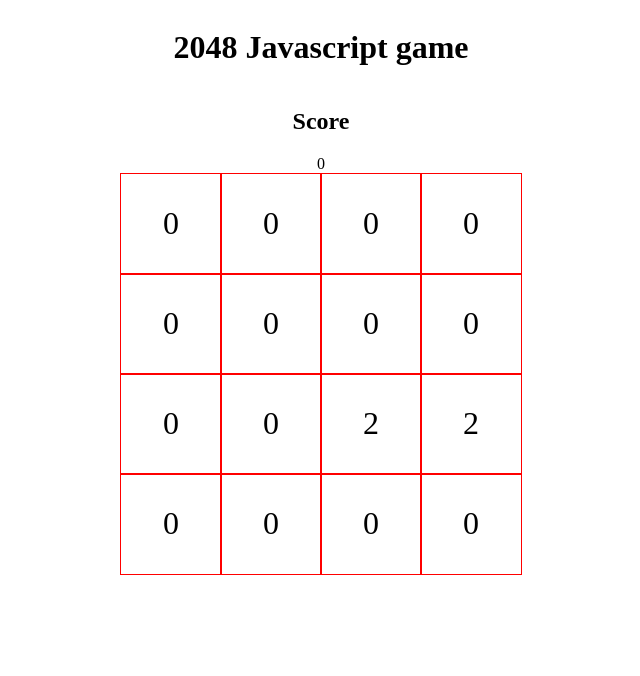
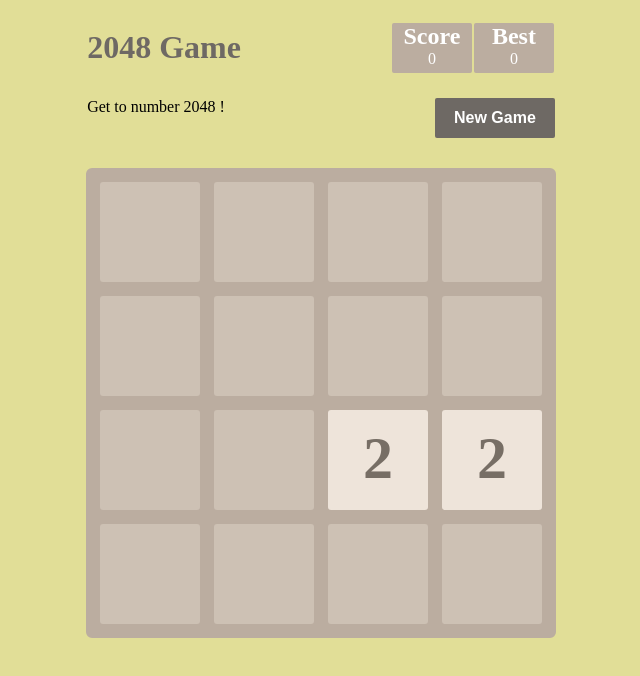
Before and after one commit to tTodorov8/2048-JS-game, a plain HTML site: page index.html in a window 1280 px wide. Shown: the whole page, without its empty margins (319-959 px from the left). Drawn offline with Linux system fonts and the light colour scheme.

Commit message:
style added

```diff
--- a/assets/script.js
+++ b/assets/script.js
@@ -1,9 +1,14 @@
 document.addEventListener("DOMContentLoaded", () => {
   const gridWrapper = document.querySelector(".grid-wrapper");
-  const scoreDisplay = document.querySelector(".score");
+  const scoreDisplay = document.querySelector("#score");
   const resultDisplay = document.querySelector("#result");
+  const bestScoreDisplay = document.querySelector("#best-score");
+  const newGameButton = document.querySelector("#new-game");
+
+  let bestScore = JSON.parse(localStorage.getItem("bestScore"));
   const width = 4;
   let squaresArray = [];
+  let score = 0;
 
   function createGridBoard() {
     for (let i = 0; i < width * width; i++) {
@@ -14,6 +19,7 @@ document.addEventListener("DOMContentLoaded", () => {
     }
     generateRandomNumber();
     generateRandomNumber();
+    checkForZeros();
   }
   createGridBoard();
 
@@ -22,14 +28,15 @@ document.addEventListener("DOMContentLoaded", () => {
     let randomNumber = Math.floor(Math.random() * squaresArray.length);
     if (squaresArray[randomNumber].innerHTML == 0) {
       squaresArray[randomNumber].innerHTML = 2;
+      checkForLoose();
     } else {
       generateRandomNumber();
     }
   }
-  // swipe right
+  // Swipe right
   function moveRight() {
     for (let i = 0; i < width * width; i++) {
-      if (i % 4 === 0) {
+      if (i % width === 0) {
         let totalOne = squaresArray[i].innerHTML;
         let totalTwo = squaresArray[i + 1].innerHTML;
         let totalThree = squaresArray[i + 2].innerHTML;
@@ -53,10 +60,10 @@ document.addEventListener("DOMContentLoaded", () => {
     }
   }
 
-  // swipe left
+  // Swipe left
   function moveLeft() {
     for (let i = 0; i < width * width; i++) {
-      if (i % 4 === 0) {
+      if (i % width === 0) {
         let totalOne = squaresArray[i].innerHTML;
         let totalTwo = squaresArray[i + 1].innerHTML;
         let totalThree = squaresArray[i + 2].innerHTML;
@@ -79,7 +86,7 @@ document.addEventListener("DOMContentLoaded", () => {
       }
     }
   }
-  // swipe down
+  // Swipe down
   function moveDown() {
     for (let i = 0; i < width; i++) {
       let totalOne = squaresArray[i].innerHTML;
@@ -96,7 +103,6 @@ document.addEventListener("DOMContentLoaded", () => {
       let missing = width - filteredColumn.length;
       let zeros = Array(missing).fill(0);
       let newColumn = zeros.concat(filteredColumn);
-      console.log(newColumn);
 
       squaresArray[i].innerHTML = newColumn[0];
       squaresArray[i + width].innerHTML = newColumn[1];
@@ -104,7 +110,7 @@ document.addEventListener("DOMContentLoaded", () => {
       squaresArray[i + width * 3].innerHTML = newColumn[3];
     }
   }
-  //swipe Up
+  //Swipe Up
   function moveUp() {
     for (let i = 0; i < width; i++) {
       let totalOne = squaresArray[i].innerHTML;
@@ -121,7 +127,6 @@ document.addEventListener("DOMContentLoaded", () => {
       let missing = width - filteredColumn.length;
       let zeros = Array(missing).fill(0);
       let newColumn = filteredColumn.concat(zeros);
-      console.log(newColumn);
 
       squaresArray[i].innerHTML = newColumn[0];
       squaresArray[i + width].innerHTML = newColumn[1];
@@ -130,7 +135,7 @@ document.addEventListener("DOMContentLoaded", () => {
     }
   }
 
-  // combining rows
+  // Combining rows
   function combineRow() {
     for (let i = 0; i < width * width - 1; i++) {
       if (squaresArray[i].innerHTML === squaresArray[i + 1].innerHTML) {
@@ -139,10 +144,16 @@ document.addEventListener("DOMContentLoaded", () => {
           parseInt(squaresArray[i + 1].innerHTML);
         squaresArray[i].innerHTML = combinedTotal;
         squaresArray[i + 1].innerHTML = 0;
+        score += combinedTotal;
+        scoreDisplay.innerHTML = score;
+        if (score > bestScore) {
+          bestScore = score;
+        }
       }
     }
+    checkForWin();
   }
-  // combining columns
+  // Combining columns
   function combineColumn() {
     for (let i = 0; i < width * width - width; i++) {
       if (squaresArray[i].innerHTML === squaresArray[i + width].innerHTML) {
@@ -151,12 +162,17 @@ document.addEventListener("DOMContentLoaded", () => {
           parseInt(squaresArray[i + width].innerHTML);
         squaresArray[i].innerHTML = combinedTotal;
         squaresArray[i + width].innerHTML = 0;
+        score += combinedTotal;
+        scoreDisplay.innerHTML = score;
+        if (score > bestScore) {
+          bestScore = score;
+        }
       }
     }
+    checkForWin();
   }
 
-  // assign keykodes
-
+  // Assign keycodes
   function control(e) {
     if (e.code == "KeyD") {
       keyRight();
@@ -167,7 +183,13 @@ document.addEventListener("DOMContentLoaded", () => {
     } else if (e.code == "KeyW") {
       keyUp();
     }
+
+    checkForZeros();
+    addColours();
+    bestScoreDisplay.innerHTML = bestScore;
+    localStorage.setItem("bestScore", bestScore);
   }
+  document.addEventListener("keyup", control);
 
   function keyRight() {
     moveRight();
@@ -175,6 +197,7 @@ document.addEventListener("DOMContentLoaded", () => {
     moveRight();
     generateRandomNumber();
   }
+
   function keyLeft() {
     moveLeft();
     combineRow();
@@ -195,6 +218,79 @@ document.addEventListener("DOMContentLoaded", () => {
     moveUp();
     generateRandomNumber();
   }
+  //check for the number 2048 for winning the game
+  function checkForWin() {
+    if (scoreDisplay.innerHTML == 2048) {
+      resultDisplay.innerHTML = "You win!";
+      document.removeEventListener("keyup", control);
+    }
+  }
 
-  document.addEventListener("keyup", control);
+  //check if no zeros and loosing the game
+  function checkForLoose() {
+    let zeros = 0;
+    for (let i = 0; i < squaresArray.length; i++) {
+      if (squaresArray[i].innerHTML == 0) {
+        zeros++;
+      }
+    }
+    if (zeros === 0) {
+      resultDisplay.innerHTML = "You lose!";
+      document.removeEventListener("keyup", control);
+    }
+  }
+  // check if there are zeros, to remove them and make an empty box
+  function checkForZeros() {
+    for (let i = 0; i < squaresArray.length; i++) {
+      if (squaresArray[i].innerHTML == 0) {
+        squaresArray[i].innerHTML = "";
+      }
+    }
+  }
+  //adding colours to the squares
+
+  function addColours() {
+    for (let i = 0; i < squaresArray.length; i++) {
+      if (squaresArray[i].innerHTML == 0)
+        squaresArray[i].style.backgroundColor = "rgba(205, 193, 180)";
+      else if (squaresArray[i].innerHTML == 2)
+        squaresArray[i].style.backgroundColor = "rgba(238, 228, 218)";
+      else if (squaresArray[i].innerHTML == 4)
+        squaresArray[i].style.backgroundColor = "rgba(238, 225, 201)";
+      else if (squaresArray[i].innerHTML == 8)
+        squaresArray[i].style.backgroundColor = "rgba(243, 178, 122)";
+      else if (squaresArray[i].innerHTML == 16)
+        squaresArray[i].style.backgroundColor = "rgba(246, 150, 100)";
+      else if (squaresArray[i].innerHTML == 32)
+        squaresArray[i].style.backgroundColor = "rgba(247, 124,  95)";
+      else if (squaresArray[i].innerHTML == 64)
+        squaresArray[i].style.backgroundColor = "rgba(247,  95,  59)";
+      else if (squaresArray[i].innerHTML == 128)
+        squaresArray[i].style.backgroundColor = "rgba(237, 208, 115)";
+      else if (squaresArray[i].innerHTML == 256)
+        squaresArray[i].style.backgroundColor = "rgba(237, 204,  98)";
+      else if (squaresArray[i].innerHTML == 512)
+        squaresArray[i].style.backgroundColor = "rgba(237, 201,  80)";
+      else if (squaresArray[i].innerHTML == 1024)
+        squaresArray[i].style.backgroundColor = "rgba(237, 197,  63)";
+      else if (squaresArray[i].innerHTML == 2048)
+        squaresArray[i].style.backgroundColor = "rgba(237, 194,  46)";
+      if (squaresArray[i].innerHTML >= 8) {
+        squaresArray[i].style.color = "rgba(249, 246, 242)";
+      } else {
+        squaresArray[i].style.color = "rgba(119, 110, 101)";
+      }
+    }
+  }
+  addColours();
+
+  // function newGame() {
+  //   gridWrapper.innerHTML = "";
+  //   generateRandomNumber();
+  //   createGridBoard();
+  //   score = 0;
+
+  //   addColours();
+  // }
+  // newGameButton.addEventListener("click", newGame);
 });
--- a/assets/style.css
+++ b/assets/style.css
@@ -1,25 +1,78 @@
+body {
+  background-color: #e1de97;
+  /* color: rgb(54, 52, 50); */
+}
 .game-wrapper {
   display: flex;
   flex-direction: column;
   justify-content: center;
   text-align: center;
 }
-.grid-wrapper {
+.game-wrapper .grid-wrapper {
   margin: auto;
-  width: 400px;
-  height: 400px;
   display: flex;
   flex-wrap: wrap;
-  justify-content: center;
+  width: 456px;
+  height: 456px;
+  background-color: #bbada0;
+  border: 7px solid #bbada0;
+  border-radius: 6px;
+  margin-top: 20px;
 
-  border: 1px solid black;
+  /* outline: 1px solid #bbada0; */
 }
-.grid-wrapper div {
+.game-wrapper .grid-wrapper div {
   width: 100px;
   height: 100px;
+  margin: 7px;
+  border-radius: 3px;
+  background-color: #eee4da;
+  color: rgba(119, 110, 101);
+  font-weight: bold;
+  text-align: center;
+  font-size: 60px;
+  line-height: 1.6;
+}
+.game-wrapper .heading {
   display: flex;
   justify-content: center;
   align-items: center;
-  outline: 1px solid red;
-  font-size: 32px;
 }
+.game-wrapper .scores-container {
+  display: flex;
+  max-width: 456px;
+}
+.game-wrapper .scores-container .score {
+  margin: 1px;
+  border-radius: 2px;
+  width: 80px;
+  height: 50px;
+  background-color: #bbada0;
+}
+.game-wrapper .scores-container .score h2,
+span {
+  color: #ffffff;
+  margin: 0;
+}
+.title {
+  margin-right: 150px;
+  color: #6e6964;
+}
+.game-wrapper .result-button-wrapper {
+  display: flex;
+  justify-content: center;
+  margin-top: 10px;
+  margin-bottom: 10px;
+}
+.game-wrapper .result-button-wrapper button {
+  border: none;
+  border-radius: 2px;
+  margin-left: 210px;
+  width: 120px;
+  height: 40px;
+  background-color: #6e6964;
+  color: #ffffff;
+  font-size: 16px;
+  font-weight: bold;
+  cursor: pointer;
+}
--- a/index.html
+++ b/index.html
@@ -14,14 +14,24 @@
 
 
     <div class="game-wrapper">
-        <h1>2048 Javascript game</h1>
-        <div class="score-container">
-            <div class="score-title">
-                <h2>Score</h2>
+        <div class="heading">
+            <h1 class="title">2048 Game</h1>
+            <div class="scores-container">
+                <div class="score">
+                    <h2>Score</h2>
+                    <span id="score">0</span>
+                </div>
+                <div class="score best-score">
+                    <h2>Best</h2>
+                    <span id="best-score">0</span>
+                </div>
             </div>
-            <span id="score">0</span>
         </div>
-        <div id="result"></div>
+        <div class="result-button-wrapper">
+            <div id="result">Get to number 2048 !</div>
+            <button id="new-game">New Game</button>
+        </div>
+
         <div class="grid-wrapper">
 
         </div>
```
